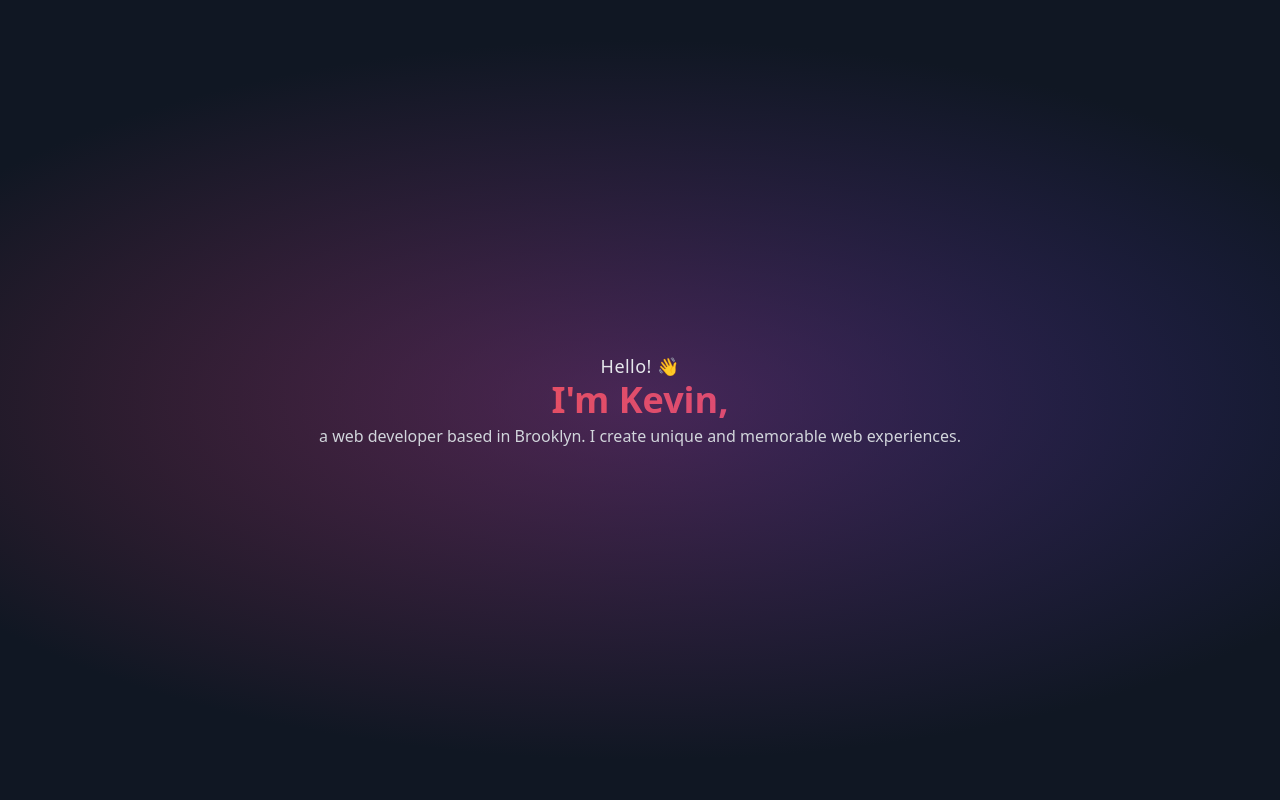
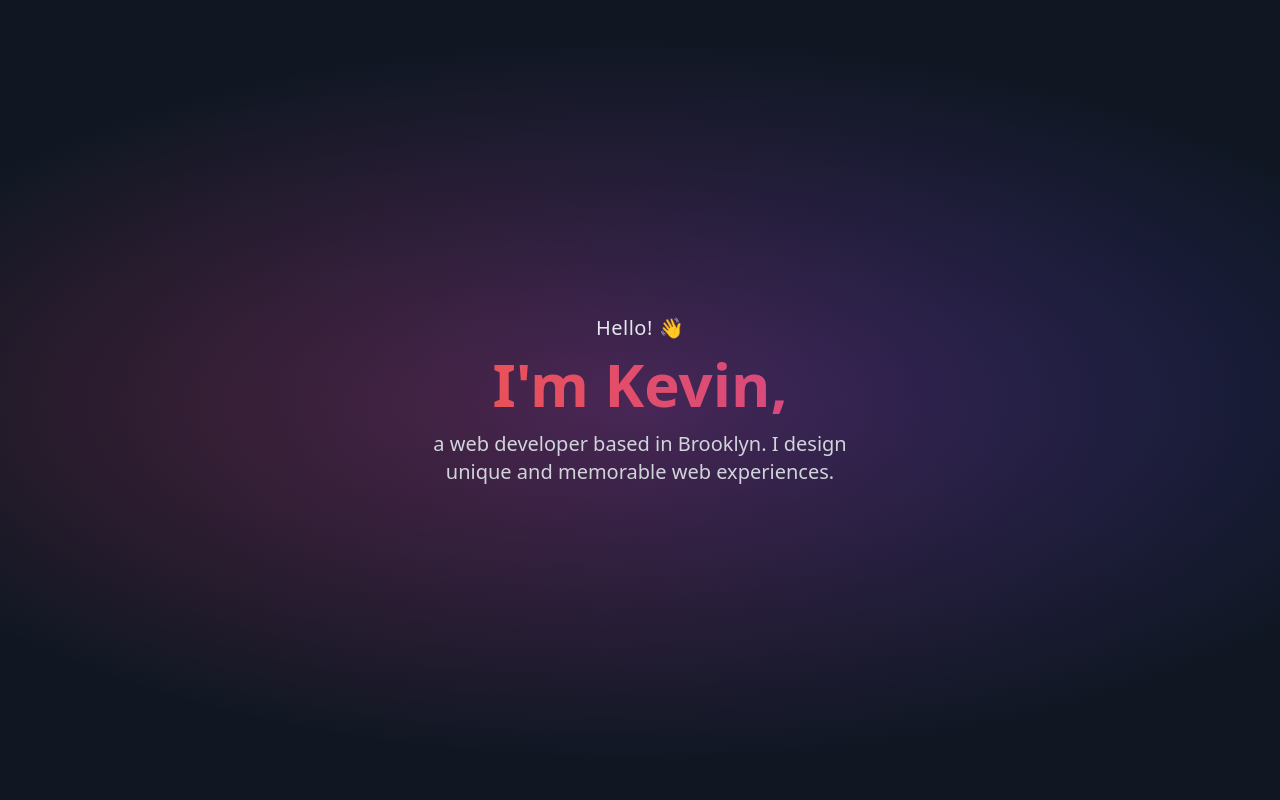
Before and after one commit to kevinMEH/portfolio-v2, a React (Vite) app: page / in a window 1280 px wide. Shown: the top 800 px of the page. Built offline with nearby package versions, Linux system fonts and the light colour scheme.

Commit message:
Landing laptop support

```diff
--- a/src/Home/Landing.jsx
+++ b/src/Home/Landing.jsx
@@ -2,10 +2,11 @@ const Landing = () => {
     return (
         <div className="w-full landing">
             <div className="landing2 landing2 flex h-screen">
-                <div className="text-center my-auto px-8 container mx-auto">
-                    <h1 className="text-gray-200 font-medium tracking-wide text-lg">Hello! 👋</h1>
-                    <p className="text-white font-bold text-4xl gradientText">I'm Kevin,</p>
-                    <p className="text-gray-300 pt-1">a web developer based in Brooklyn. I create unique and memorable web experiences.</p>
+                <div className="text-center my-auto px-8 container mx-auto lg:max-w-screen-md lg:space-y-3">
+                    <h1 className="text-gray-200 font-medium tracking-wide text-lg lg:text-xl">Hello! 👋</h1>
+                    <p className="text-white font-bold text-4xl gradientText lg:text-6xl">I'm Kevin,</p>
+                    <p className="text-gray-300 pt-1 lg:text-xl lg:px-36 ">a web developer based in Brooklyn. I design
+                     unique and memorable web experiences.</p>
                 </div>
             </div>
         </div>
```
